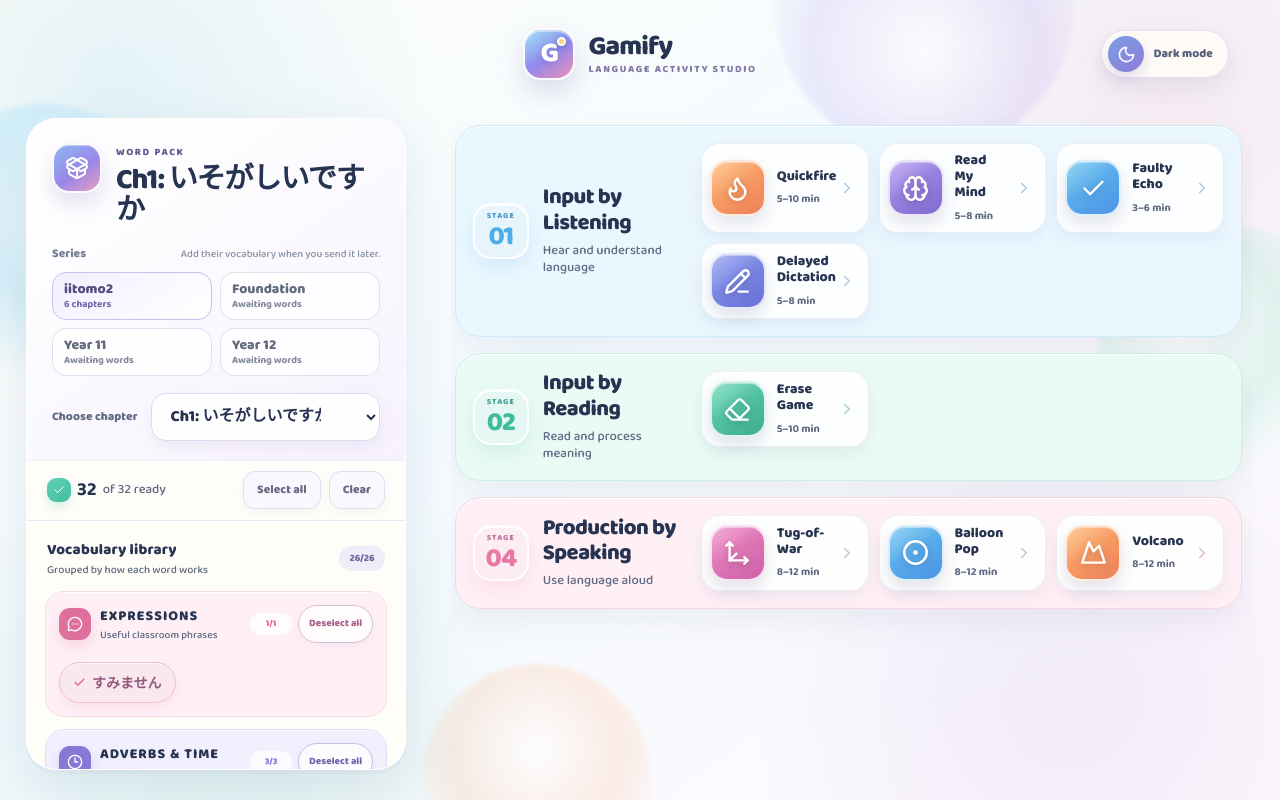
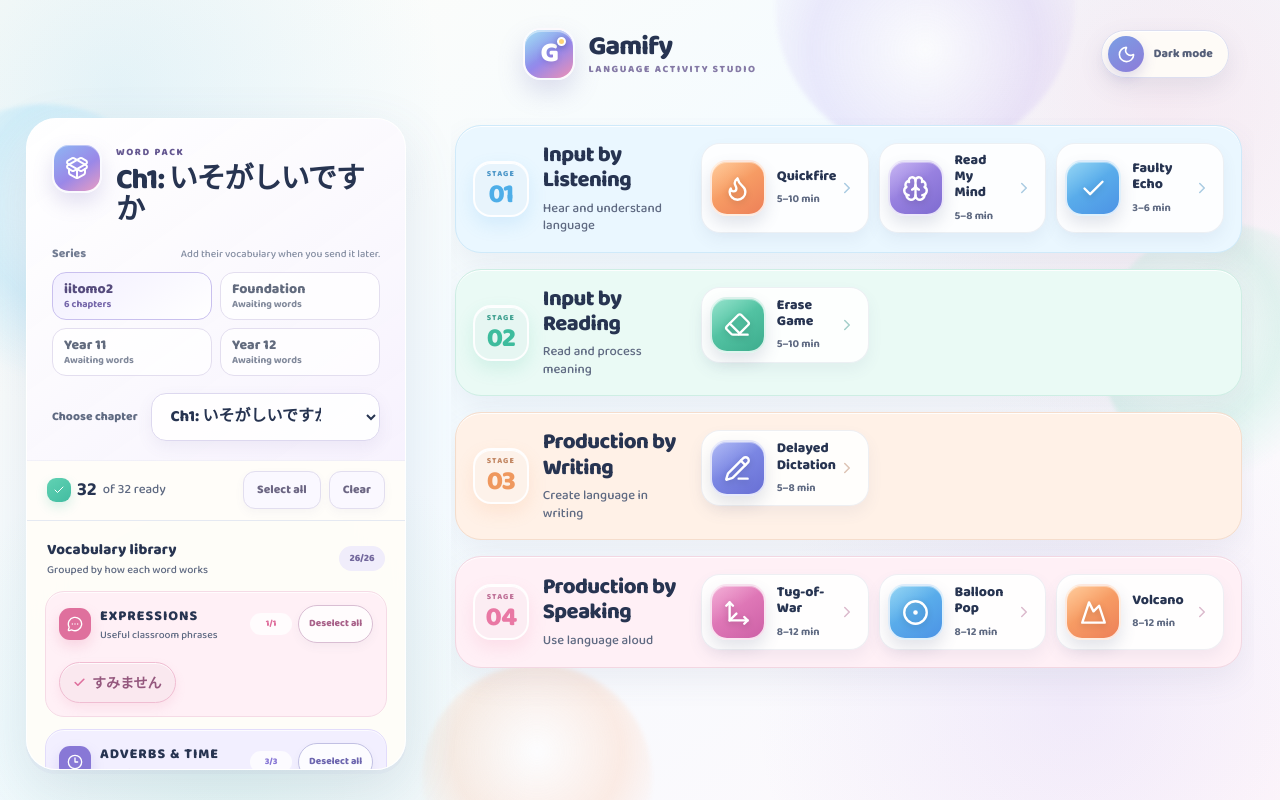
Before and after one commit to japaneseboost/gamify, a Next.js app: page /gamify/ in a window 1280 px wide. Built offline with nearby package versions, Linux system fonts and the light colour scheme.

Commit message:
Restore Production by Writing stage

```diff
--- a/app/page.tsx
+++ b/app/page.tsx
@@ -54,7 +54,7 @@ const activities:Activity[] = [
     rules:["Teacher reads the model sentence once.","Repeat it exactly or change one small detail.","Students echo only when the repeat is correct.","If it is faulty, stay silent and identify the change."],
   },
   {
-    id:"delayed-dictation", title:"Delayed Dictation", shortTitle:"Delayed Dictation", description:"Listen to a hidden sentence, hold it in memory, write it from recall, then self-correct against the model.", category:"Input by Listening", time:"5–8 min", icon:PencilLine, tone:"indigo", stage:"listening",
+    id:"delayed-dictation", title:"Delayed Dictation", shortTitle:"Delayed Dictation", description:"Listen to a hidden sentence, hold it in memory, write it from recall, then self-correct against the model.", category:"Production by Writing", time:"5–8 min", icon:PencilLine, tone:"indigo", stage:"writing",
     rules:["Listen to the hidden sentence twice.","Hold the whole sentence during the memory delay.","Write it from memory when the timer ends.","Reveal the model and self-correct every detail."],
   },
   {
```
